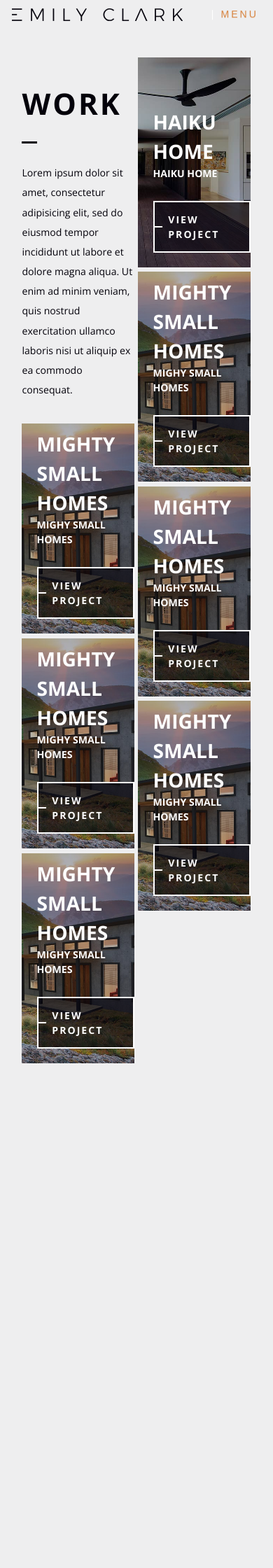
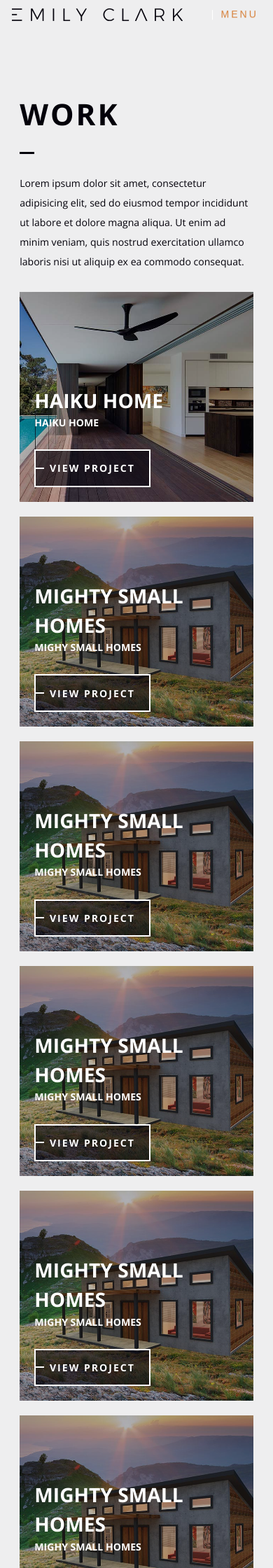
Before and after one commit to EmilyBlaineClark/emilyblaineclark.github.io, a Jekyll site: the page built from designy-things.html, in a window 390 px wide. Shown: the top 2240 px of the page at 70% size. Built offline with Jekyll 4.4.1, drawn with Linux system fonts in a browser that asks for light colours; nearby versions of some CDN libraries; comment, search, counter and statistics services are not loaded.

Commit message:
Handle work masonry at mobile/tablet

```diff
--- a/_sass/_page.scss
+++ b/_sass/_page.scss
@@ -549,8 +549,14 @@
 
 .grid-item,
 .grid-sizer{
-  width: 48%;
-  margin: 1%;
+  margin-top: 1.5em;
+  margin-bottom: 1.5em;
+  width: 100%;
+
+  @media($bp-tablet){
+    width: 48%;
+    margin: 1%;
+  }
 }
 
 .piece{
--- a/js/scripts.js
+++ b/js/scripts.js
@@ -80,6 +80,8 @@
     });
   });
 
+  var wWidth = jQuery(window).width();
+  if(wWidth >= 768){
     jQuery(".grid").masonry({
       itemSelector: '.grid-item',
       columnWidth: '.grid-sizer',
@@ -102,6 +104,6 @@
       }
       stStart = jQuery(document).scrollTop();
     });
+  }
 
-  console.log(mItems);
 })(jQuery);
```
Lines whose indentation alone changed are shown as unchanged.
